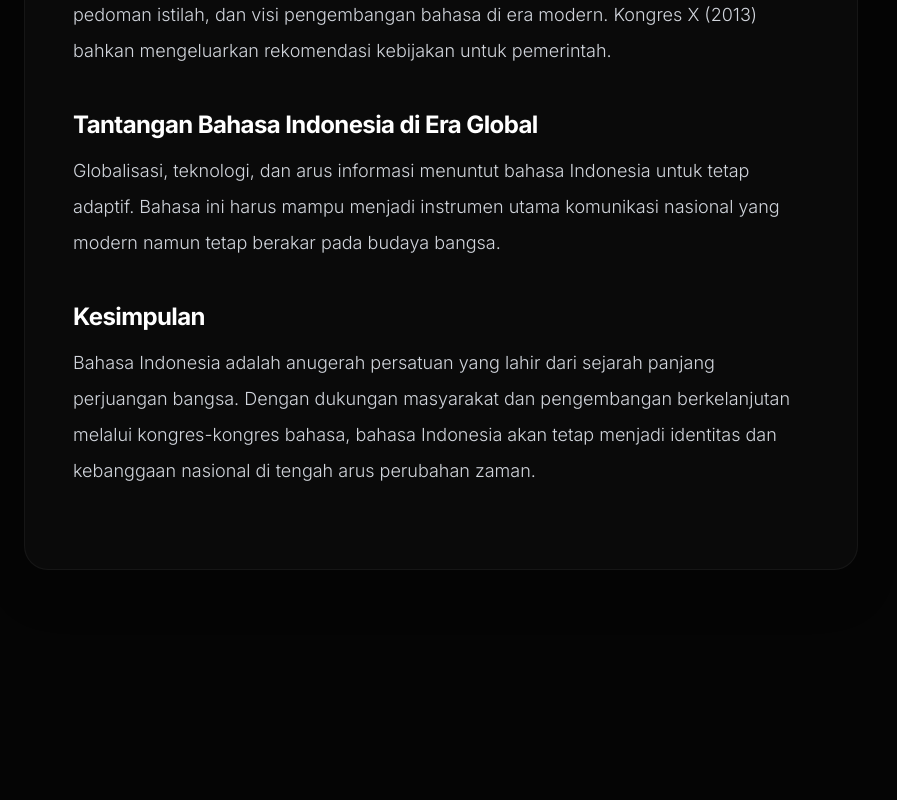
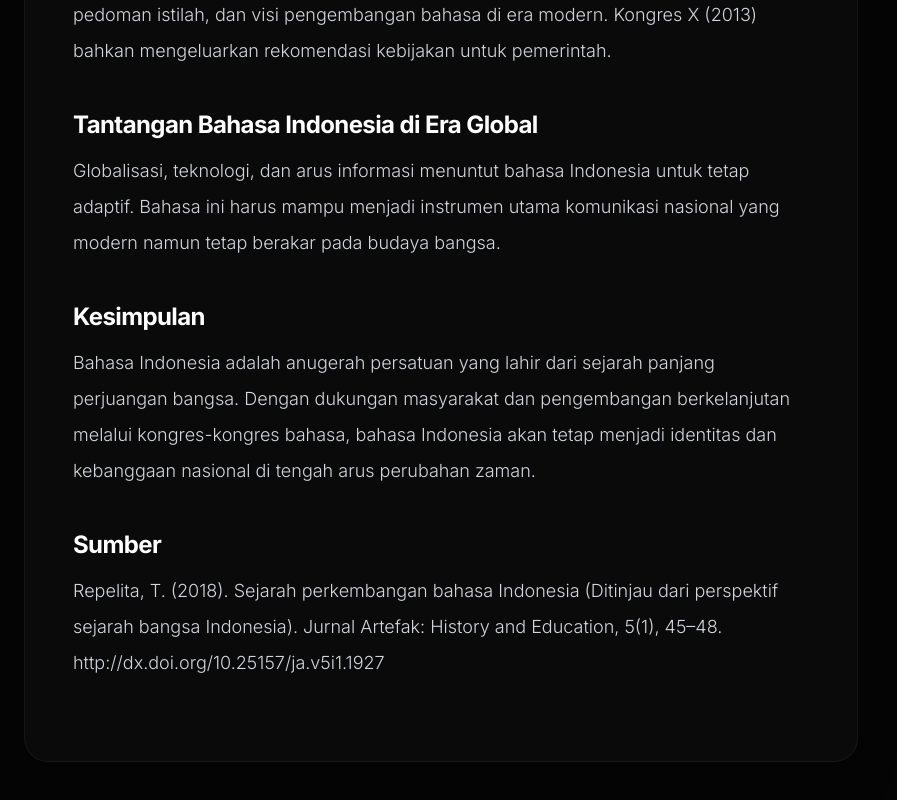
Before and after one commit to mrcelino/letsgo-pkn, a Next.js app: page /materi/bahasa-persatuan in a window 1280 px wide. Shown: the part 2766-3566 px from the top of the page, without its empty margins (0-897 px from the left). Before the commit the page ends 3464 px from the top, so only its background shows below. Built offline with nearby package versions, Linux system fonts and the light colour scheme.

Commit message:
fix : menambahkan sumber artikel

```diff
--- a/src/components/Materi/articleData.ts
+++ b/src/components/Materi/articleData.ts
@@ -79,6 +79,11 @@ export const articles: Article[] = [
         <p class="text-gray-300 mb-8">
             Batik bukan sekadar karya seni, namun juga media nilai-nilai luhur yang menyatukan masyarakat Indonesia. Filosofi di setiap motif bukan hanya estetika, melainkan ajakan untuk menjaga moralitas, kearifan, dan identitas bangsa. Melestarikan batik berarti menjaga jati diri sebagai bangsa Indonesia.
         </p>
+
+        <h3 class="text-2xl font-heading font-bold mb-3">Sumber</h3>
+        <p class="text-gray-300 mb-8">
+            Trixie, A. A. (2020). Filosofi motif batik sebagai identitas bangsa Indonesia. Folio, 1(1), 1–10. https://journal.uc.ac.id/index.php/FOLIO/article/view/1380/1148
+        </p>
     `
 
     },
@@ -159,7 +164,13 @@ export const articles: Article[] = [
     <p class="text-gray-300 mb-8">
         Bahasa Indonesia adalah anugerah persatuan yang lahir dari sejarah panjang perjuangan bangsa. Dengan dukungan masyarakat dan pengembangan berkelanjutan melalui kongres-kongres bahasa, bahasa Indonesia akan tetap menjadi identitas dan kebanggaan nasional di tengah arus perubahan zaman.
     </p>
-`
+
+        <h3 class="text-2xl font-heading font-bold mb-3">Sumber</h3>
+        <p class="text-gray-300 mb-8">
+        Repelita, T. (2018). Sejarah perkembangan bahasa Indonesia (Ditinjau dari perspektif sejarah bangsa Indonesia). Jurnal Artefak: History and Education, 5(1), 45–48. http://dx.doi.org/10.25157/ja.v5i1.1927
+
+        </p>
+    `
 
     },
     {
```
